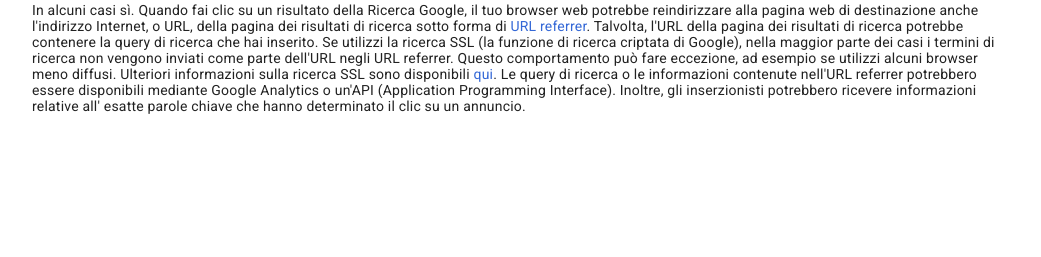
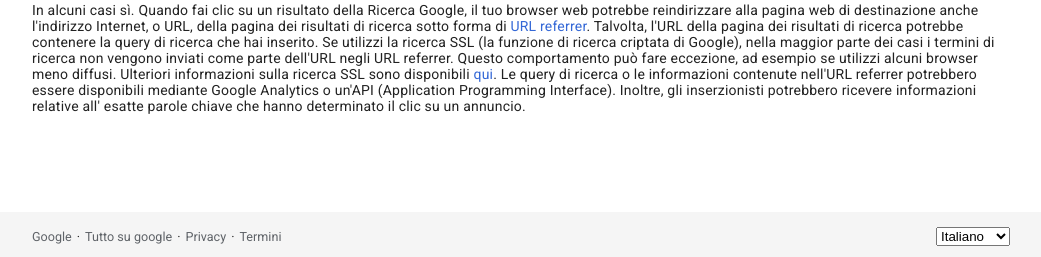
Before and after one commit to DaoudMoussa/php-google-faq, a PHP site: page / in a window 1280 px wide. Shown: the part 1335-1592 px from the top of the page, without its empty margins (119-1160 px from the left). Before the commit the page ends 1449 px from the top, so only its background shows below. Run offline with PHP 8.4, Linux system fonts and the light colour scheme.

Commit message:
Aggiunto footer

```diff
--- a/index.php
+++ b/index.php
@@ -103,5 +103,32 @@ $faqs = [
                 </div>
             </div>
         </main>
+        <footer>
+            <div class="container">
+                <div class="left-footer">
+                    <ul>
+                        <li>
+                            <a href="">Google</a>
+                        </li>
+                        <li>
+                            <a href="">Tutto su google</a>
+                        </li>
+                        <li>
+                            <a href="">Privacy</a>
+                        </li>
+                        <li>
+                            <a href="">Termini</a>
+                        </li>
+                    </ul>
+                </div>
+                <div class="rigth-footer">
+                    <select class="" name="">
+                        <option value="it">Italiano</option>
+                        <option value="en">English</option>
+                        <option value="fr">Francais</option>
+                    </select>
+                </div>
+            </div>
+        </footer>
     </body>
 </html>
--- a/public/app.css
+++ b/public/app.css
@@ -1,3 +1,5 @@
+@charset "UTF-8";
+
 * {
   padding: 0;
   margin: 0;
@@ -144,3 +146,37 @@ body::before {
   text-decoration: none;
   color: #3367d6;
 }
+
+footer {
+  height: 45px;
+  background-color: #f5f5f5;
+  padding: 15px;
+}
+
+footer .container {
+  display: flex;
+  align-items: center;
+  justify-content: space-between;
+}
+
+footer .container ul {
+  list-style-type: none;
+}
+
+footer .container ul li {
+  float: left;
+  font-size: 12.6px;
+}
+
+footer .container ul li:not(:first-child)::before {
+  content: "\B7";
+  display: inline-block;
+  margin: 0 5px;
+  float: left;
+}
+
+footer .container ul li a {
+  text-decoration: none;
+  color: #5f6368;
+  float: left;
+}
--- a/src/app.scss
+++ b/src/app.scss
@@ -2,5 +2,4 @@
 @import "partials/common";
 @import "partials/header";
 @import "partials/content";
-
-// @import "partials/";
+@import "partials/footer";
--- a/src/partials/_footer.scss
+++ b/src/partials/_footer.scss
@@ -0,0 +1,35 @@
+footer {
+    height: 45px;
+    background-color: #f5f5f5;
+    padding: $spacing;
+
+    .container {
+        display: flex;
+        align-items: center;
+        justify-content: space-between;
+
+        ul {
+            list-style-type: none;
+
+            li {
+                float: left;
+                font-size: $fontSize * 0.9;
+
+                &:not(:first-child)::before {
+                    content: '\00B7';
+                    display: inline-block;
+                    margin: 0 $spacing / 3;
+                    float: left;
+                }
+
+                a {
+                    text-decoration: none;
+                    color: $secondaryTextColor;
+                    float: left;
+                }
+            }
+        }
+    }
+
+
+}
```
